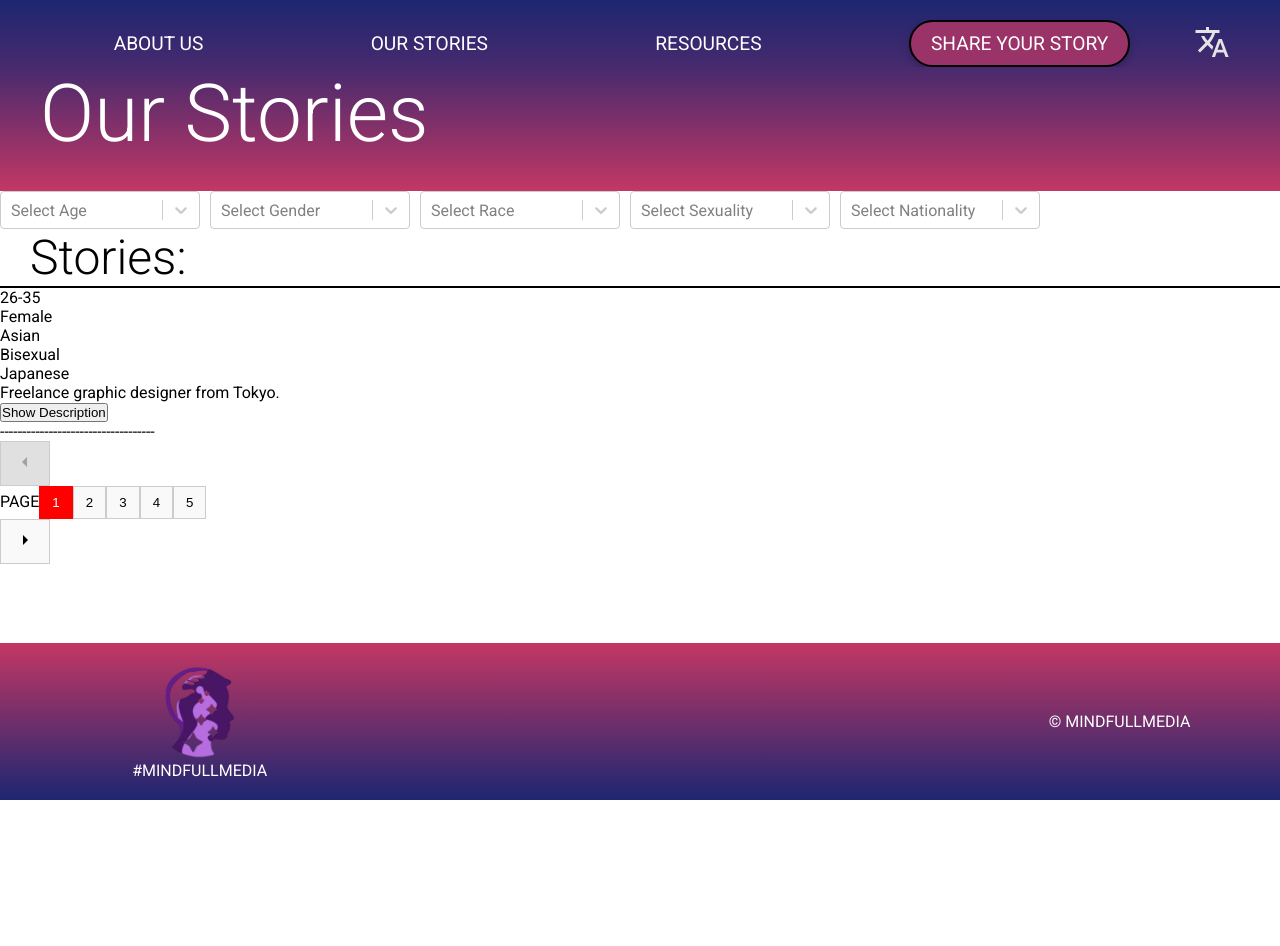
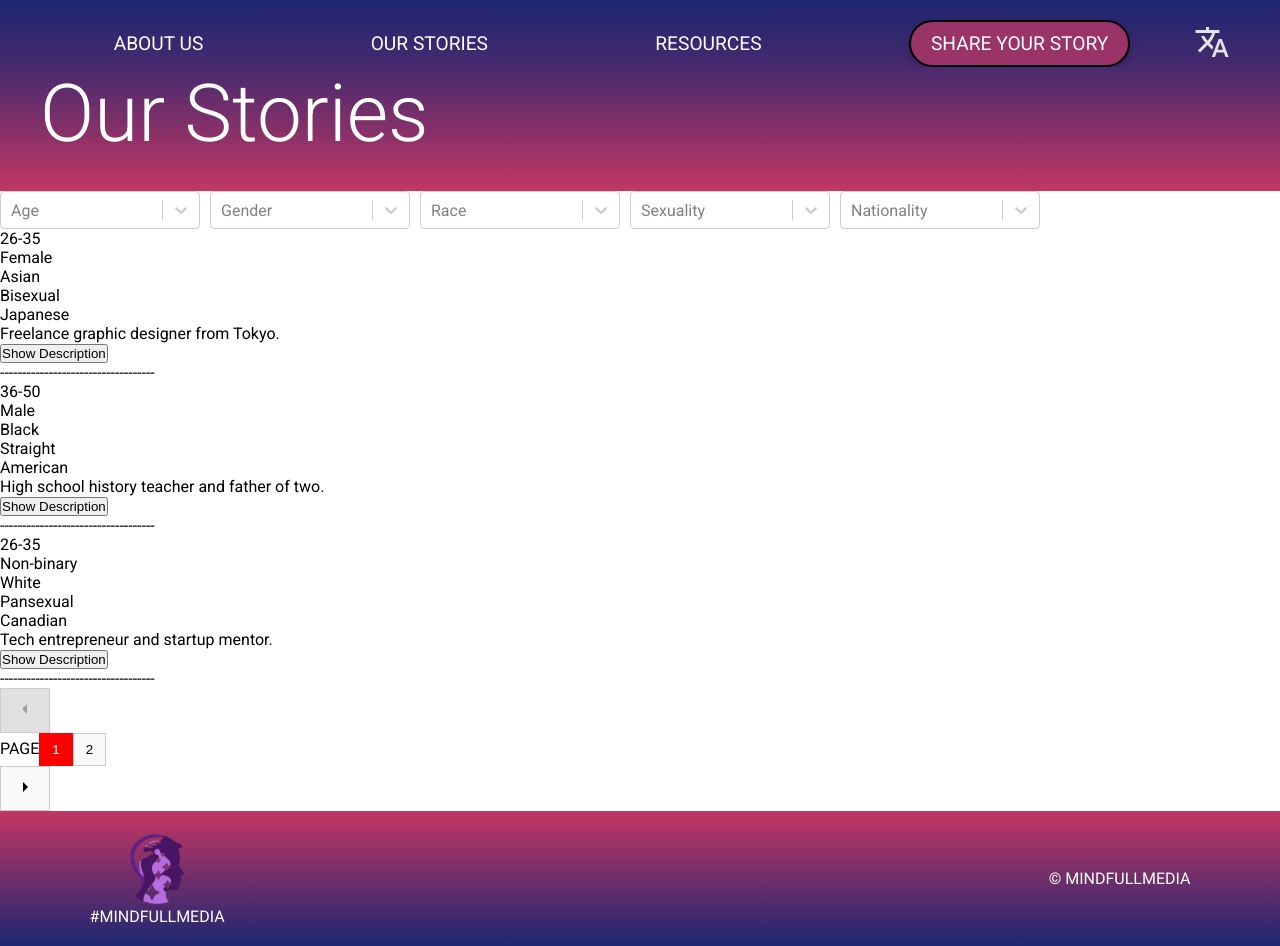
Before and after one commit to Xelo04/Mindful-Media, a React (Vite) app: page /our-stories in a window 1280 px wide. Before the commit the page ends 800 px from the top, so only its background shows below. Built offline with nearby package versions, Linux system fonts and the light colour scheme.

Commit message:
Update FilteredStories component to display three stories per page and adjust filter placeholder styling

```diff
--- a/src/components/filtered-list/FilteredStories.tsx
+++ b/src/components/filtered-list/FilteredStories.tsx
@@ -2,7 +2,7 @@ import { useState, useMemo } from "react";
 import Filters from "./filters/Filters";
 import "./filteredStories.scss";
 
-const storiesPerPage = 1;
+const storiesPerPage = 3;
 
 interface Story {
   id: number;
@@ -98,7 +98,6 @@ const FilteredStories = ({
         onFiltersChange={handleFiltersChange}
       />
       <div className="stories">
-        <h2>Stories:</h2>
         {paginatedStories.map((story) => (
           <div key={story.id} className="story">
             <p>{story.age}</p>
--- a/src/components/filtered-list/filters/filter/Filter.tsx
+++ b/src/components/filtered-list/filters/filter/Filter.tsx
@@ -57,7 +57,7 @@ function Filter({ options, onSelectionChange, placeholderName }: FilterProps) {
         classNamePrefix="filter"
         // styles={customStyles}
         options={options}
-        placeholder={`Select ${placeholderName}`}
+        placeholder={`${placeholderName}`}
         value={selectedOptions}
         onChange={handleChange}
       />
--- a/src/components/filtered-list/filters/filter/filter.scss
+++ b/src/components/filtered-list/filters/filter/filter.scss
@@ -6,16 +6,16 @@
     min-width: 200px;
 
     &:hover {
-      border-color: #888;
+      border-color: pink;
     }
   }
 
   .filter__option {
-    background-color: red;
+    background-color: white;
     color: #333;
 
     &--is-focused {
-      background-color: #f0f0f0;
+      background-color: pink;
       color: #000;
     }
 
--- a/src/components/footer/footer.scss
+++ b/src/components/footer/footer.scss
@@ -14,12 +14,11 @@ footer {
     constants.$dark-bg
   );
   .logo {
-    width: 20%;
     display: flex;
     flex-direction: column;
     align-items: center;
     img {
-      width: 35%;
+      width: 60px;
       height: auto;
     }
   }
```
